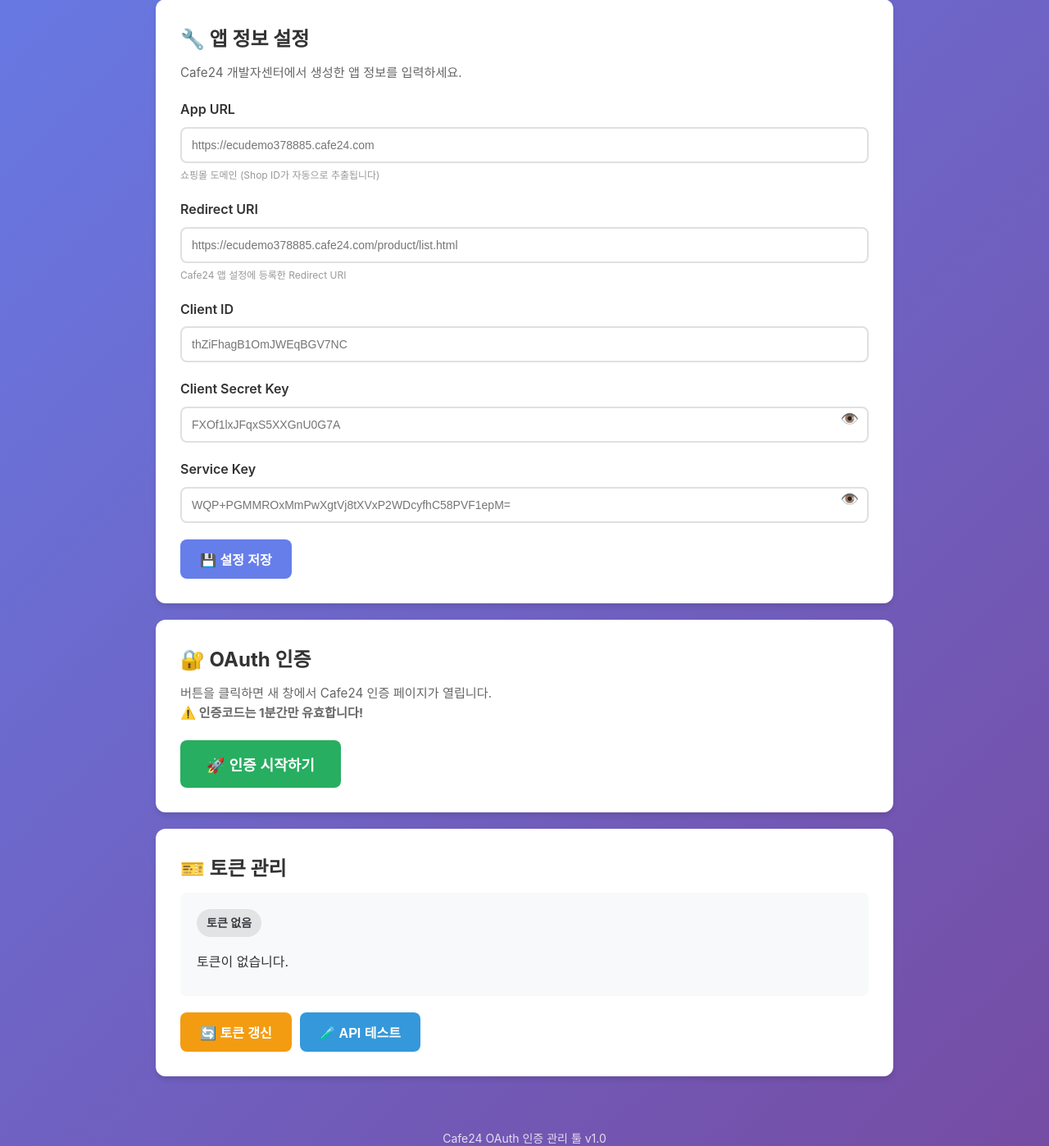
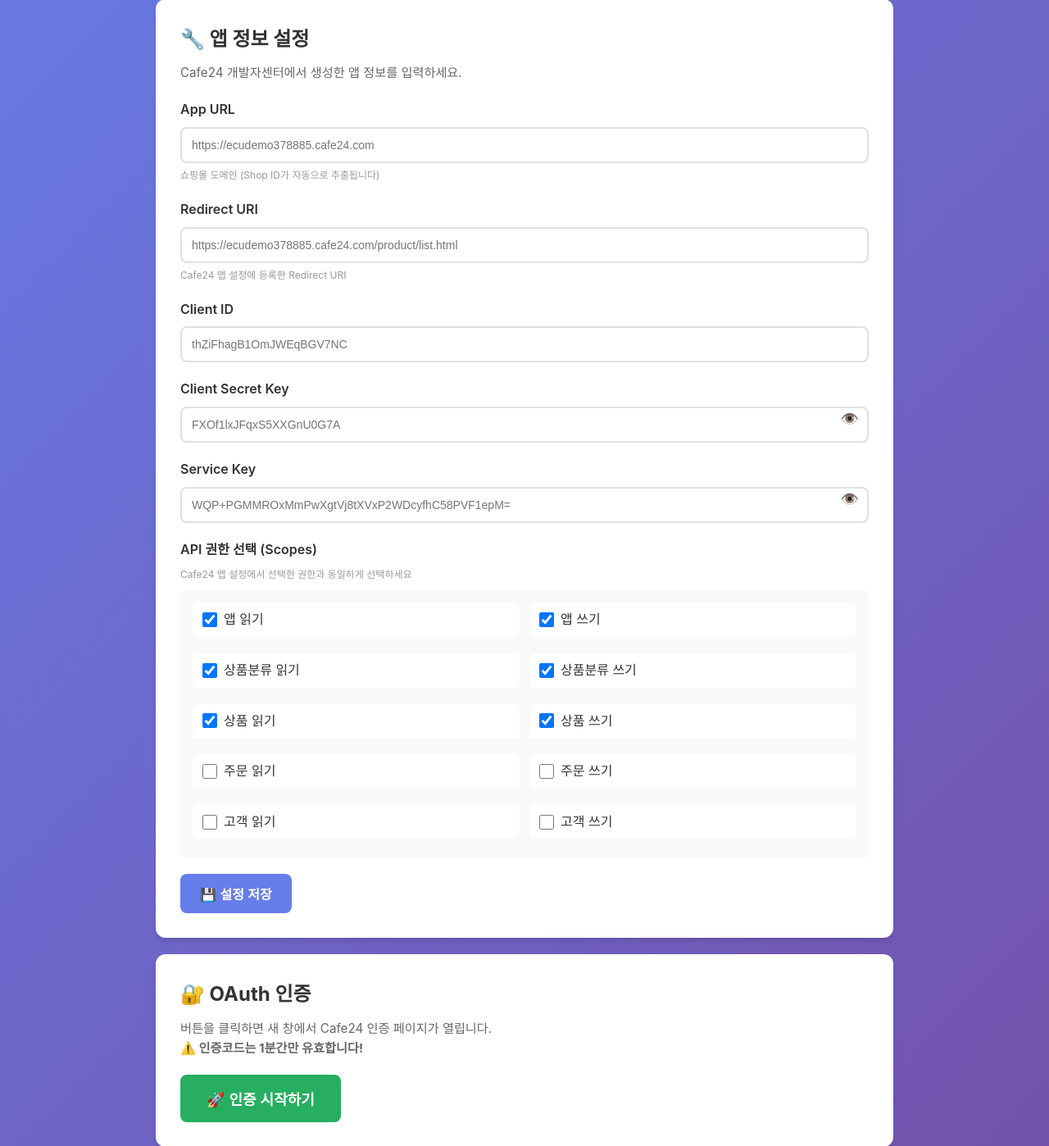
Before and after one commit to LEONFROMWORK/cafe24-auth-manager, a Flask app: page / in a window 1280 px wide. Shown: the part 314-1712 px from the top of the page at 82% size. Run offline with Flask 3, Linux system fonts and the light colour scheme; data that the repository does not hold is empty.

Commit message:
Add scope selection UI for flexible OAuth permissions
- Added checkbox UI for users to select API scopes
- Matches Cafe24 app permissions configuration
- Fixes invalid_scope error by allowing custom scope selection
- Default scopes: Application, Category, Product (Read + Write)
- Users can now select Order, Customer permissions if needed

```diff
--- a/app.py
+++ b/app.py
@@ -110,22 +110,28 @@
         # 자동으로 현재 호스트 기반 redirect_uri 생성
         redirect_uri = request.host_url.rstrip('/') + '/api/auth/callback'
 
+    # Scopes: 사용자가 선택한 권한 사용
+    scopes = config.get('scopes', [])
+    if not scopes:
+        # 기본 scopes (앱, 상품분류, 상품 읽기/쓰기)
+        scopes = [
+            'mall.read_application',
+            'mall.write_application',
+            'mall.read_category',
+            'mall.write_category',
+            'mall.read_product',
+            'mall.write_product'
+        ]
+
+    # scopes가 문자열이면 그대로, 리스트면 콤마로 연결
+    scope_string = ','.join(scopes) if isinstance(scopes, list) else scopes
+
     params = {
         'response_type': 'code',
         'client_id': config['client_id'],
         'state': 'app_install',
         'redirect_uri': redirect_uri,
-        'scope': ','.join([
-            'mall.read_application',
-            'mall.write_application',
-            'mall.read_category',
-            'mall.write_category',
-            'mall.read_product',
-            'mall.write_product',
-            'mall.read_order',
-            'mall.write_order',
-            'mall.read_customer'
-        ])
+        'scope': scope_string
     }
 
     # URL 생성
--- a/static/css/style.css
+++ b/static/css/style.css
@@ -325,6 +325,40 @@
     60%, 100% { content: '...'; }
 }
 
+/* Scope 체크박스 */
+.scope-checkboxes {
+    display: grid;
+    grid-template-columns: repeat(2, 1fr);
+    gap: 12px;
+    margin-top: 10px;
+    padding: 15px;
+    background: #f8f9fa;
+    border-radius: 8px;
+}
+
+.scope-checkboxes label {
+    display: flex;
+    align-items: center;
+    gap: 8px;
+    padding: 8px 12px;
+    background: white;
+    border-radius: 6px;
+    cursor: pointer;
+    transition: all 0.2s;
+    font-weight: normal;
+}
+
+.scope-checkboxes label:hover {
+    background: #e3f2fd;
+    transform: translateX(2px);
+}
+
+.scope-checkboxes input[type="checkbox"] {
+    width: 18px;
+    height: 18px;
+    cursor: pointer;
+}
+
 /* 푸터 */
 footer {
     text-align: center;
--- a/static/js/app.js
+++ b/static/js/app.js
@@ -32,12 +32,17 @@
 async function saveConfig(e) {
     e.preventDefault();
 
+    // 선택된 scopes 수집
+    const scopeCheckboxes = document.querySelectorAll('input[name="scope"]:checked');
+    const scopes = Array.from(scopeCheckboxes).map(cb => cb.value);
+
     const config = {
         app_url: document.getElementById('app_url').value,
         redirect_uri: document.getElementById('redirect_uri').value,
         client_id: document.getElementById('client_id').value,
         client_secret: document.getElementById('client_secret').value,
-        service_key: document.getElementById('service_key').value
+        service_key: document.getElementById('service_key').value,
+        scopes: scopes
     };
 
     try {
--- a/templates/index.html
+++ b/templates/index.html
@@ -74,6 +74,23 @@
                     <button type="button" class="toggle-password" onclick="togglePassword('service_key')">👁️</button>
                 </div>
 
+                <div class="form-group">
+                    <label>API 권한 선택 (Scopes)</label>
+                    <small>Cafe24 앱 설정에서 선택한 권한과 동일하게 선택하세요</small>
+                    <div class="scope-checkboxes">
+                        <label><input type="checkbox" name="scope" value="mall.read_application" checked> 앱 읽기</label>
+                        <label><input type="checkbox" name="scope" value="mall.write_application" checked> 앱 쓰기</label>
+                        <label><input type="checkbox" name="scope" value="mall.read_category" checked> 상품분류 읽기</label>
+                        <label><input type="checkbox" name="scope" value="mall.write_category" checked> 상품분류 쓰기</label>
+                        <label><input type="checkbox" name="scope" value="mall.read_product" checked> 상품 읽기</label>
+                        <label><input type="checkbox" name="scope" value="mall.write_product" checked> 상품 쓰기</label>
+                        <label><input type="checkbox" name="scope" value="mall.read_order"> 주문 읽기</label>
+                        <label><input type="checkbox" name="scope" value="mall.write_order"> 주문 쓰기</label>
+                        <label><input type="checkbox" name="scope" value="mall.read_customer"> 고객 읽기</label>
+                        <label><input type="checkbox" name="scope" value="mall.write_customer"> 고객 쓰기</label>
+                    </div>
+                </div>
+
                 <button type="submit" class="btn btn-primary">💾 설정 저장</button>
             </form>
 
```
